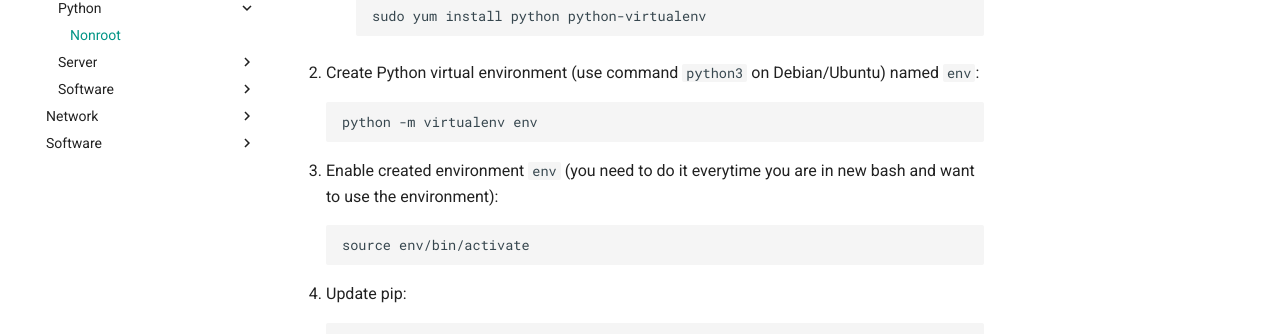
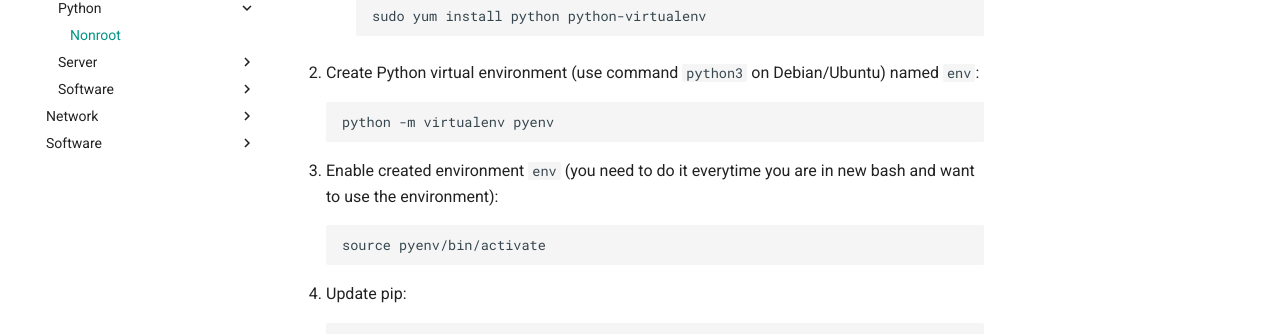
Before and after one commit to vician/wiki, an MkDocs documentation site: the page built from docs/linux/python/nonroot.md, in a window 1280 px wide and 937 px high. Shown: the part 372-706 px from the top of the window. Built offline with MkDocs 1.6.1 and Material for MkDocs 9.7.7, drawn with Linux system fonts in a browser that asks for light colours; comment, search, counter and statistics services are not loaded.

Commit message:
rename env

```diff
--- a/docs/linux/python/nonroot.md
+++ b/docs/linux/python/nonroot.md
@@ -9,11 +9,11 @@
 
 1. Create Python virtual environment (use command `python3` on Debian/Ubuntu) named `env`:
 
-		python -m virtualenv env
+		python -m virtualenv pyenv
 
 1. Enable created environment `env` (you need to do it everytime you are in new bash and want to use the environment):
 
-		source env/bin/activate
+		source pyenv/bin/activate
 
 1. Update pip:
 
```
